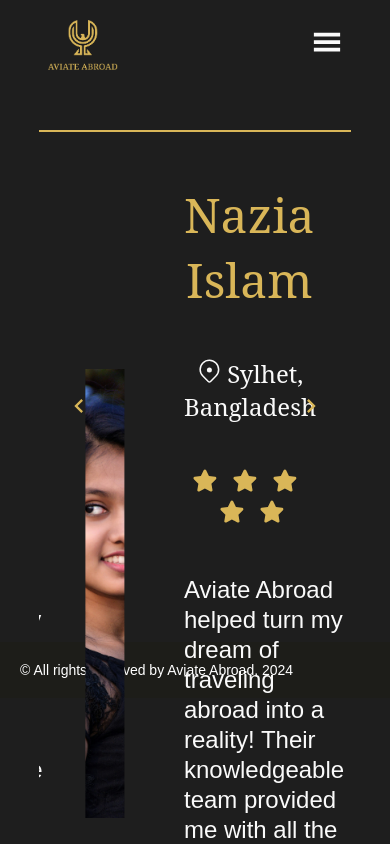
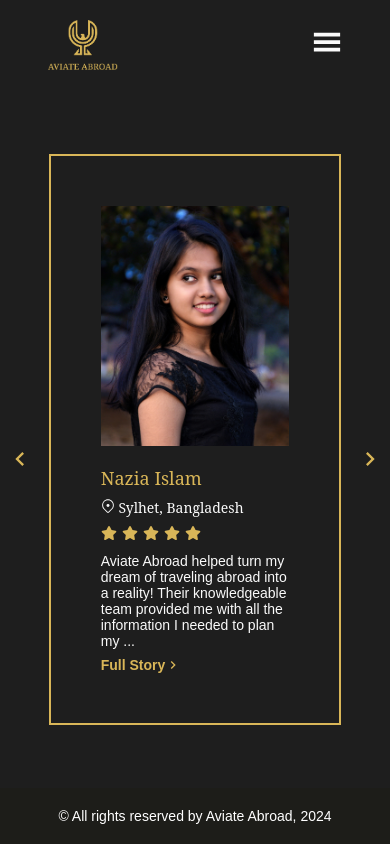
Before and after one commit to Jacob3251/aviatero, a React (Vite) app: page /testimonials in a window 390 px wide. Shown: the top 844 px of the page. Built offline with nearby package versions, Linux system fonts and the light colour scheme.

Commit message:
testimonial made responsive

```diff
--- a/src/views/Layouts/DefaultLayout.jsx
+++ b/src/views/Layouts/DefaultLayout.jsx
@@ -16,7 +16,7 @@ function DefaultLayout({ children }) {
       <div className="bg-[#1e1e1e] absolute w-full top-0 ">
         <Navbar></Navbar>
       </div>
-      <div className="absolute top-[130px] xl:top-[183px] w-full">
+      <div className="absolute top-[90px] md:top-[120px] w-full">
         {children}
         <Footer></Footer>
       </div>
--- a/src/views/components/Footer/Footer.jsx
+++ b/src/views/components/Footer/Footer.jsx
@@ -1,7 +1,7 @@
 function Footer() {
   // bg-[#1D1D19]
   return (
-    <div className="bg-[#1D1D19] px-5 xl:px-[176px] py-5 xl:py-[60px] font-monrope text-white text-[14px] xl:text-[24px]">
+    <div className="bg-[#1D1D19]  lg:px-[176px] py-5 sm:py-7 xl:py-10  font-monrope text-white text-[14px] sm:text-[18px]  text-center xl:text-left">
       © All rights reserved by Aviate Abroad, 2024
     </div>
   );
--- a/src/views/components/Navbar/Navbar.jsx
+++ b/src/views/components/Navbar/Navbar.jsx
@@ -32,15 +32,14 @@ function Navbar() {
       <div
         className={`py-[20px] flex justify-between items-center fixed top-0 w-full max-w-[1440px] ${navbarColor}  md:bg-opacity-90 z-30 duration-300`}
       >
-        <div className="h-[50px] md:h-[100px] xl:h-[142px] w-[70px] md:w-[120px] xl:w-[195px] pl-[48px] xl:pl-[176px]">
+        <div className="h-[50px] md:h-[80px]  w-[70px] md:w-[110px]  pl-[48px] xl:pl-[176px]">
           <img className="w-full h-full" src={navlogo} alt="navigation_logo" />
         </div>
         <div
           onClick={() => {
             setShowNavDrawer(true);
-            console.log("clicked");
           }}
-          className="text-[30px] md:text-[40px] xl:text-[50px] text-secondary cursor-pointer pr-[48px] xl:pr-[176px]"
+          className="text-[30px] md:text-[40px]  text-secondary cursor-pointer pr-[48px] xl:pr-[176px]"
         >
           <GiHamburgerMenu />
         </div>
--- a/src/views/components/Testimonial/TestimonialSwiper/TestimonialSwiper.css
+++ b/src/views/components/Testimonial/TestimonialSwiper/TestimonialSwiper.css
@@ -3,6 +3,9 @@
   height: 100%;
 
   /* background-color: red; */
+  /* display: flex;
+  justify-content: center;
+  align-items: center; */
 }
 .mySwiper .swiper-wrapper {
   display: flex;
@@ -11,22 +14,12 @@
 .mySwiper .swiper-slide {
   text-align: center;
   font-size: 18px;
-  /* background: #fff; */
-  width: 87%;
-  height: 80%;
-  /* padding: 20px 0px; */
-
-  /* Center slide text vertically */
-  display: flex;
+  width: 100%;
+  height: 100%;
+  /* display: flex;
   justify-content: center;
   align-items: center;
-}
-
-.mySwiper .swiper-slide img {
-  display: block;
-  width: 100%;
-  height: 100%;
-  object-fit: cover;
+  background-color: green; */
 }
 
 .mySwiper .swiper {
--- a/src/views/components/Testimonial/TestimonialSwiper/TestimonialSwiper.jsx
+++ b/src/views/components/Testimonial/TestimonialSwiper/TestimonialSwiper.jsx
@@ -22,165 +22,67 @@ import { FaStar } from "react-icons/fa6";
 function TestimonialSwiper() {
   const swiperRef = useRef();
   return (
-    <div className="h-full w-full relative">
+    <div className="h-full w-full relative ">
+      <div className="absolute  top-[50%] -translate-y-[50%] flex justify-between w-full z-[40]">
         <button
-        className="border-none cursor-pointer absolute top-[50%] z-50 left-5 -translate-y-[50%] bg-transparent hover:bg-primary duration-300 rounded-full w-[40px] h-[40px] flex justify-center items-center text-[42px] text-primary hover:text-secondary"
+          className="border-none cursor-pointer bg-transparent hover:bg-primary duration-300 rounded-full w-[40px] h-[40px] flex justify-center items-center text-[42px] text-primary hover:text-secondary"
           onClick={() => swiperRef.current.slidePrev()}
         >
           <MdKeyboardArrowLeft />
         </button>
         <button
-        className="border-none cursor-pointer absolute top-[50%] z-50 right-5 -translate-y-[50%] bg-transparent hover:bg-primary duration-300 rounded-full w-[40px] h-[40px] flex justify-center items-center text-[42px] text-primary hover:text-secondary"
+          className="border-none cursor-pointer  bg-transparent hover:bg-primary duration-300 rounded-full w-[40px] h-[40px] flex justify-center items-center text-[42px] text-primary hover:text-secondary"
           onClick={() => swiperRef.current.slideNext()}
         >
           <MdKeyboardArrowRight />
         </button>
+      </div>
+      <div className="absolute top-0 w-full h-full flex justify-center items-center">
         <Swiper
           onSwiper={(swiper) => {
             swiperRef.current = swiper;
           }}
           slidesPerView={"auto"}
-        spaceBetween={30}
+          spaceBetween={20}
           centeredSlides={true}
           loop={true}
           modules={[]}
           className="mySwiper"
         >
           <SwiperSlide>
-          <div className="w-full  h-full m flex justify-center items-center px-[80px] ">
-            <div className="flex testimonial-item  w-full space-x-[60px] justify-center items-center">
-              <div className="  w-[45%] xl:w-[336px] h-[449px]">
-                <img src={img1} alt="" className="w-full h-full object-cover" />
+            <div className="w-[75%]  max-h-full sm:max-h-full  h-full mx-auto   overflow-hidden flex justify-center items-center ">
+              <div className="flex flex-col md:flex-row testimonial-item w-full space-y-5 xl:space-y-0 md:space-x-[40px]  justify-center items-center px-[80px] ">
+                <div className="w-full h-[240px] sm:h-[370px] xl:w-[500px] xl:h-full ">
+                  <img
+                    src={img1}
+                    alt=""
+                    className="w-full h-full object-cover"
+                  />
                 </div>
-              <div className=" w-[55%] xl:w-[400px] h-full  flex flex-col justify-center items-start">
-                <div className="text-[48px] font-noto text-primary font-medium mb-[45px]">
+                <div className="w-full max-w-[600px] h-full  flex flex-col justify-center items-start">
+                  <div className="text-[18px] sm:text-[24px] xl:text-[32px] font-noto text-primary font-medium mb-2 xl:mb-[20px]">
                     Nazia Islam
                   </div>
-                <div className="text-[24px] font-noto text-secondary font-medium mb-[45px]">
+                  <div className="text-[14px] sm:text-[18px] xl:text-[18px] font-noto text-secondary font-medium mb-2 xl:mb-[20px]">
                     <GoLocation /> <span>Sylhet, Bangladesh </span>
                   </div>
-                <div className="text-primary text-[25px] space-x-[15px] mb-[45px]">
+                  <div className="text-primary text-[16px] sm:text-[20px] space-x-[5px] xl:space-x-[8px] mb-2 xl:mb-[20px]">
                     <FaStar />
                     <FaStar />
                     <FaStar />
                     <FaStar />
                     <FaStar />
                   </div>
-                <div className="flex justify-start mb-[45px]">
-                  <span className="font-monrope text-[24px] font-normal text-left text-secondary leading-[30px]">
-                    Aviate Abroad helped turn my dream of traveling abroad into
-                    a reality! Their knowledgeable team provided me with all the
-                    information I needed to plan my ...
+                  <div className="flex justify-start mb-2 xl:mb-[45px]">
+                    <span className="font-monrope text-[14px] sm:text-[18px]  font-normal text-left text-secondary xl:leading-[30px]">
+                      Aviate Abroad helped turn my dream of traveling abroad
+                      into a reality! Their knowledgeable team provided me with
+                      all the information I needed to plan my ...
                     </span>{" "}
                   </div>
-                <div className="text-primary font-monrope text-[16px] font-bold flex items-center">
+                  <div className="text-primary font-monrope text-[14px] sm:text-[18px] xl:text-[16px] font-bold flex items-center">
                     <span>Full Story</span>{" "}
-                  <MdOutlineKeyboardArrowRight className="text-[24px]" />
-                </div>
-              </div>
-            </div>
-          </div>
-        </SwiperSlide>
-        <SwiperSlide>
-          <div className="w-full  h-full m flex justify-center items-center px-[80px] ">
-            <div className="flex testimonial-item  w-full space-x-[60px] justify-center items-center">
-              <div className="  w-[45%] xl:w-[336px] h-[449px]">
-                <img src={img1} alt="" className="w-full h-full object-cover" />
-              </div>
-              <div className=" w-[55%] xl:w-[400px] h-full  flex flex-col justify-center items-start">
-                <div className="text-[48px] font-noto text-primary font-medium mb-[45px]">
-                  Nazia Islam
-                </div>
-                <div className="text-[24px] font-noto text-secondary font-medium mb-[45px]">
-                  <GoLocation /> <span>Sylhet, Bangladesh </span>
-                </div>
-                <div className="text-primary text-[25px] space-x-[15px] mb-[45px]">
-                  <FaStar />
-                  <FaStar />
-                  <FaStar />
-                  <FaStar />
-                  <FaStar />
-                </div>
-                <div className="flex justify-start mb-[45px]">
-                  <span className="font-monrope text-[24px] font-normal text-left text-secondary leading-[30px]">
-                    Aviate Abroad helped turn my dream of traveling abroad into
-                    a reality! Their knowledgeable team provided me with all the
-                    information I needed to plan my ...
-                  </span>{" "}
-                </div>
-                <div className="text-primary font-monrope text-[16px] font-bold flex items-center">
-                  <span>Full Story</span>{" "}
-                  <MdOutlineKeyboardArrowRight className="text-[24px]" />
-                </div>
-              </div>
-            </div>
-          </div>
-        </SwiperSlide>
-        <SwiperSlide>
-          <div className="w-full  h-full m flex justify-center items-center px-[80px] ">
-            <div className="flex testimonial-item  w-full space-x-[60px] justify-center items-center">
-              <div className="  w-[45%] xl:w-[336px] h-[449px]">
-                <img src={img1} alt="" className="w-full h-full object-cover" />
-              </div>
-              <div className=" w-[55%] xl:w-[400px] h-full  flex flex-col justify-center items-start">
-                <div className="text-[48px] font-noto text-primary font-medium mb-[45px]">
-                  Nazia Islam
-                </div>
-                <div className="text-[24px] font-noto text-secondary font-medium mb-[45px]">
-                  <GoLocation /> <span>Sylhet, Bangladesh </span>
-                </div>
-                <div className="text-primary text-[25px] space-x-[15px] mb-[45px]">
-                  <FaStar />
-                  <FaStar />
-                  <FaStar />
-                  <FaStar />
-                  <FaStar />
-                </div>
-                <div className="flex justify-start mb-[45px]">
-                  <span className="font-monrope text-[24px] font-normal text-left text-secondary leading-[30px]">
-                    Aviate Abroad helped turn my dream of traveling abroad into
-                    a reality! Their knowledgeable team provided me with all the
-                    information I needed to plan my ...
-                  </span>{" "}
-                </div>
-                <div className="text-primary font-monrope text-[16px] font-bold flex items-center">
-                  <span>Full Story</span>{" "}
-                  <MdOutlineKeyboardArrowRight className="text-[24px]" />
-                </div>
-              </div>
-            </div>
-          </div>
-        </SwiperSlide>
-        <SwiperSlide>
-          <div className="w-full  h-full m flex justify-center items-center px-[80px] ">
-            <div className="flex testimonial-item  w-full space-x-[60px] justify-center items-center">
-              <div className="  w-[45%] xl:w-[336px] h-[449px]">
-                <img src={img1} alt="" className="w-full h-full object-cover" />
-              </div>
-              <div className=" w-[55%] xl:w-[400px] h-full  flex flex-col justify-center items-start">
-                <div className="text-[48px] font-noto text-primary font-medium mb-[45px]">
-                  Nazia Islam
-                </div>
-                <div className="text-[24px] font-noto text-secondary font-medium mb-[45px]">
-                  <GoLocation /> <span>Sylhet, Bangladesh </span>
-                </div>
-                <div className="text-primary text-[25px] space-x-[15px] mb-[45px]">
-                  <FaStar />
-                  <FaStar />
-                  <FaStar />
-                  <FaStar />
-                  <FaStar />
-                </div>
-                <div className="flex justify-start mb-[45px]">
-                  <span className="font-monrope text-[24px] font-normal text-left text-secondary leading-[30px]">
-                    Aviate Abroad helped turn my dream of traveling abroad into
-                    a reality! Their knowledgeable team provided me with all the
-                    information I needed to plan my ...
-                  </span>{" "}
-                </div>
-                <div className="text-primary font-monrope text-[16px] font-bold flex items-center">
-                  <span>Full Story</span>{" "}
-                  <MdOutlineKeyboardArrowRight className="text-[24px]" />
+                    <MdOutlineKeyboardArrowRight className="text-[16px] sm:text-[28px] xl:text-[24px]" />
                   </div>
                 </div>
               </div>
@@ -188,6 +90,7 @@ function TestimonialSwiper() {
           </SwiperSlide>
         </Swiper>
       </div>
+    </div>
   );
 }
 
--- a/src/views/pages/Testimonials.jsx
+++ b/src/views/pages/Testimonials.jsx
@@ -1,11 +1,10 @@
 import DefaultLayout from "../Layouts/DefaultLayout";
-import ContactForm from "../components/Reusable/ContactForm/ContactForm";
 import TestimonialSwiper from "../components/Testimonial/TestimonialSwiper/TestimonialSwiper";
 
 function Testimonials() {
   return (
     <DefaultLayout>
-      <div className="h-[calc(100vh_-_332px)]  w-[80%] mx-auto">
+      <div className="h-[calc(100vh_-_146px)] sm:h-[calc(100vh_-_167px)] md:h-[calc(100vh_-_197px)] xl:h-[calc(100vh_-_221px)]  xl:w-[80%] mx-auto">
         <TestimonialSwiper></TestimonialSwiper>
       </div>
     </DefaultLayout>
```
Lines whose indentation alone changed are shown as unchanged.
